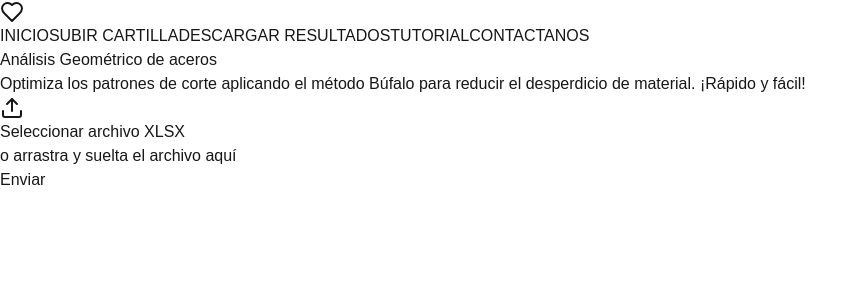
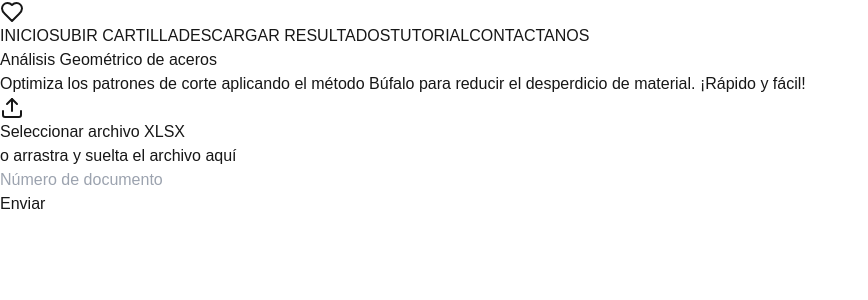
Before and after one commit to cris-dangithub/tesis-frontend, a Next.js app: page / in a window 1280 px wide. Shown: the top 300 px of the page, without its empty margins (0-868 px from the left). Built offline with nearby package versions, Linux system fonts and the light colour scheme.

Commit message:
add: input to rename document

```diff
--- a/src/components/file-upload.tsx
+++ b/src/components/file-upload.tsx
@@ -8,6 +8,7 @@ import { Upload } from 'lucide-react';
 export function FileUpload() {
    const [files, setFiles] = useState<File[]>([]);
    const [loadingSendButton, setLoadingSendButton] = useState(false);
+   const [documentNumber, setDocumentNumber] = useState<string>(''); // Estado para el número de documento
 
    const onDrop = useCallback(async (acceptedFiles: File[]) => {
       console.log({ acceptedFiles });
@@ -26,13 +27,19 @@ export function FileUpload() {
    });
 
    const handleSend = async () => {
-      if (files.length === 0) {
-         console.log('No hay archivos para enviar');
-      } else {
+      if (files.length === 0 || !documentNumber) {
+         console.log(
+            'No hay archivos para enviar o el número de documento no está rellenado'
+         );
+         return;
+      }
+
       const file = files[0];
+      const newFileName = `${documentNumber}-BASE.xlsx`; // Nuevo nombre del archivo
 
       try {
          setLoadingSendButton(true);
+
          // Llama a la Lambda para obtener la URL prefirmada y los campos adicionales
          const response = await fetch(
             'https://2fynmc4qlf7sfrd5bbdmp35msi0klkdg.lambda-url.us-west-2.on.aws/',
@@ -44,7 +51,7 @@ export function FileUpload() {
                body: JSON.stringify({
                   type: 'post-presigned-url', // Campo requerido para identificar el tipo de operación
                   bucket_name: 'usco-csp-abo', // Cambia esto por tu bucket
-                     object_key: file.name,
+                  object_key: newFileName, // Usar el nuevo nombre del archivo
                }),
             }
          );
@@ -65,7 +72,7 @@ export function FileUpload() {
          });
 
          // Agrega el archivo al FormData con la clave "file"
-            formData.append('file', file);
+         formData.append('file', file, newFileName); // Usar el nuevo nombre del archivo
 
          // Sube el archivo a S3 usando la URL prefirmada y el FormData
          const uploadResponse = await fetch(url, {
@@ -80,12 +87,12 @@ export function FileUpload() {
          }
 
          setFiles([]);
+         setDocumentNumber(''); // Limpiar el campo del número de documento
          console.log('Archivo subido con éxito a S3');
       } catch (error) {
          console.error('Error manejando el archivo:', error);
       } finally {
          setLoadingSendButton(false);
-         }
       }
    };
 
@@ -141,11 +148,29 @@ export function FileUpload() {
          </div>
 
          <div className="mt-8 text-center">
+            <div className="mb-4">
+               <input
+                  type="text"
+                  value={documentNumber}
+                  onChange={e => {
+                     const value = e.target.value;
+                     if (/^\d*$/.test(value)) {
+                        // Solo permite números
+                        setDocumentNumber(value);
+                     }
+                  }}
+                  placeholder="Número de documento"
+                  className="w-full p-3 text-black border border-gray-300 rounded-lg focus:outline-none focus:ring-2 focus:ring-blue-500"
+               />
+            </div>
+
             <Button
                size="lg"
                onClick={handleSend}
                className="bg-blue-600 hover:bg-blue-800 text-lg px-8 py-4 rounded-lg"
-               disabled={files.length === 0 || loadingSendButton}
+               disabled={
+                  files.length === 0 || !documentNumber || loadingSendButton
+               }
                loading={loadingSendButton}
             >
                Enviar
```
Lines whose indentation alone changed are shown as unchanged.
